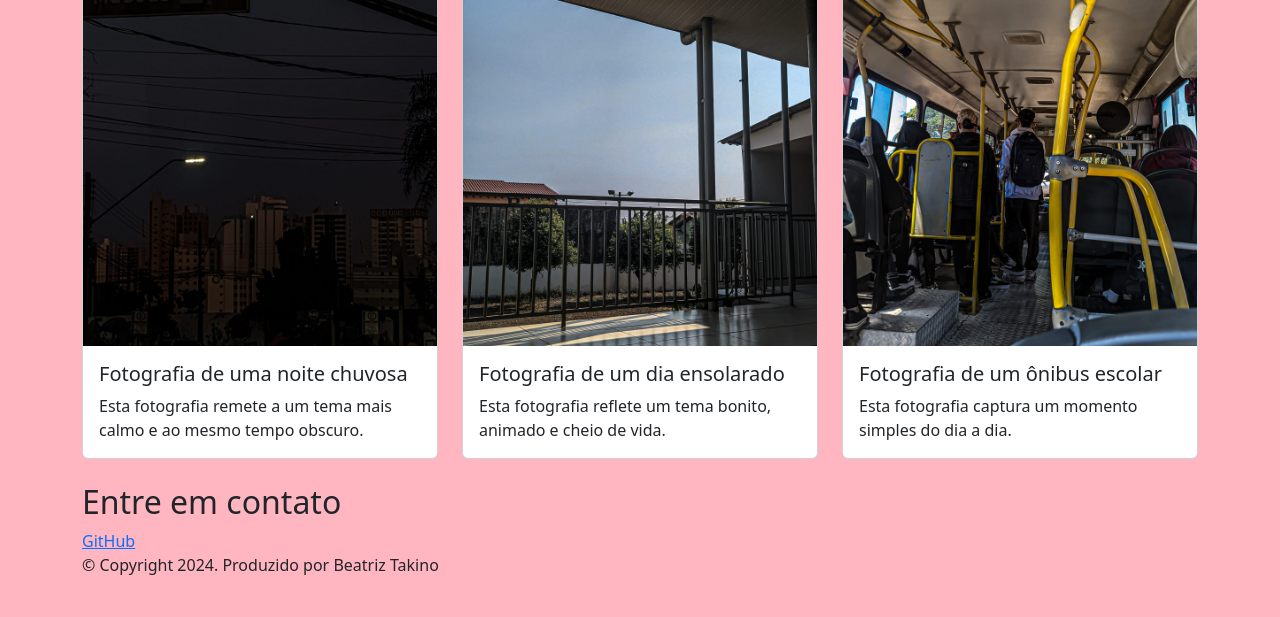
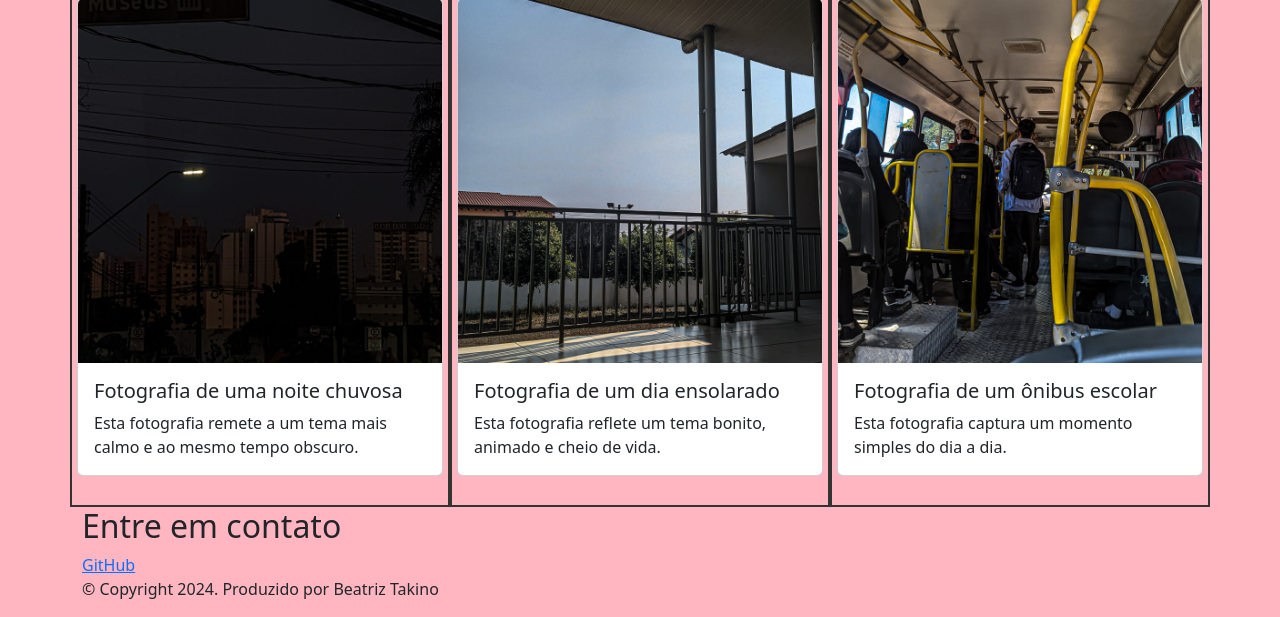
Before and after one commit to Sayuritakino/Sayuri-portifolio, a plain HTML site: page index.html in a window 1280 px wide. Shown: the part 510-1127 px from the top of the page. Before the commit the page ends 1103 px from the top, so only its background shows below. Drawn offline with nearby package versions, Linux system fonts and the light colour scheme; a web font is replaced by a local one.

Commit message:
Update style.css

```diff
--- a/style.css
+++ b/style.css
@@ -9,3 +9,9 @@ body {
 .lead {
   font-weight: 600;
 }
+
+.col-md-4 {
+  background: transparent;
+  border: 2px solid #333;
+  padding: 5px;
+}
```
